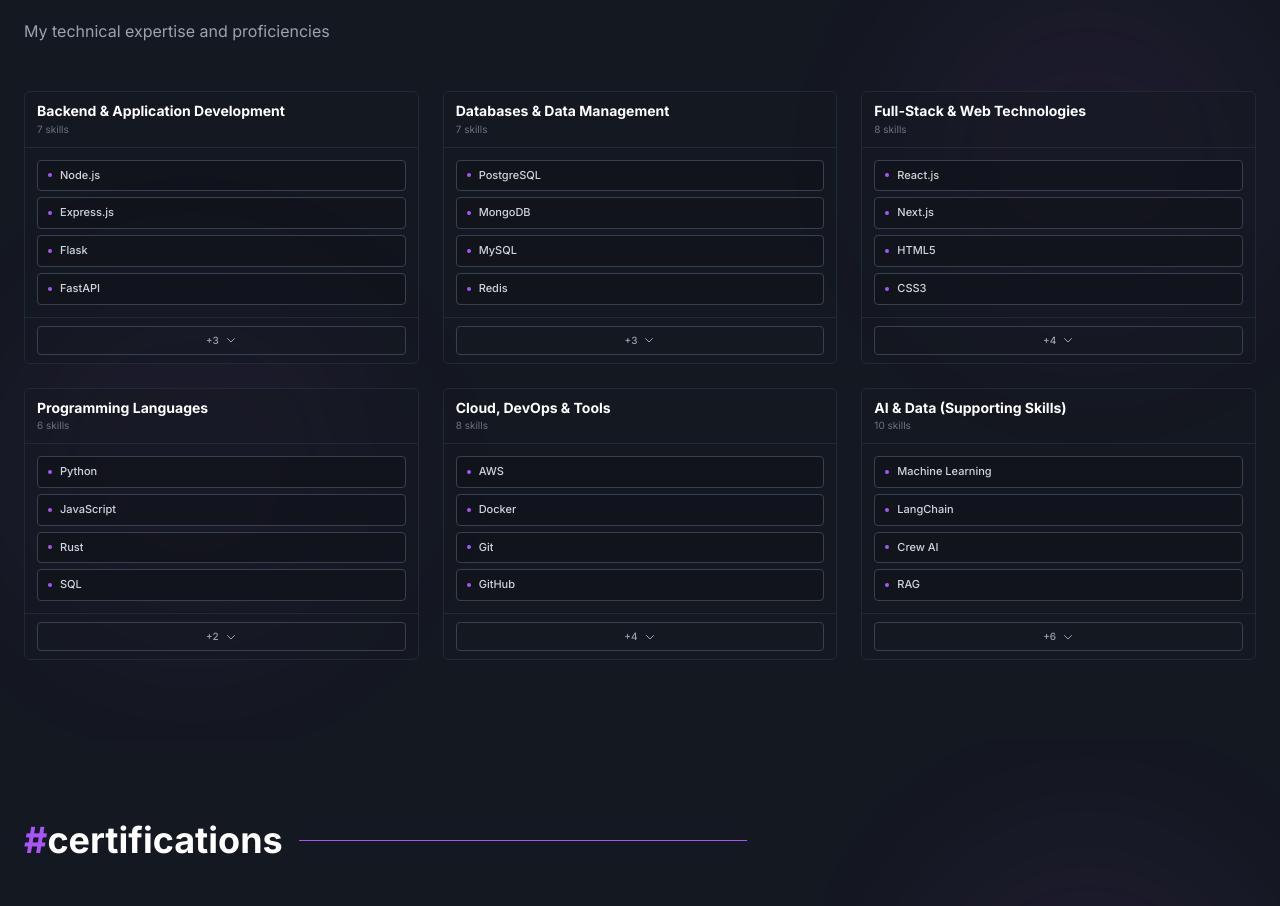
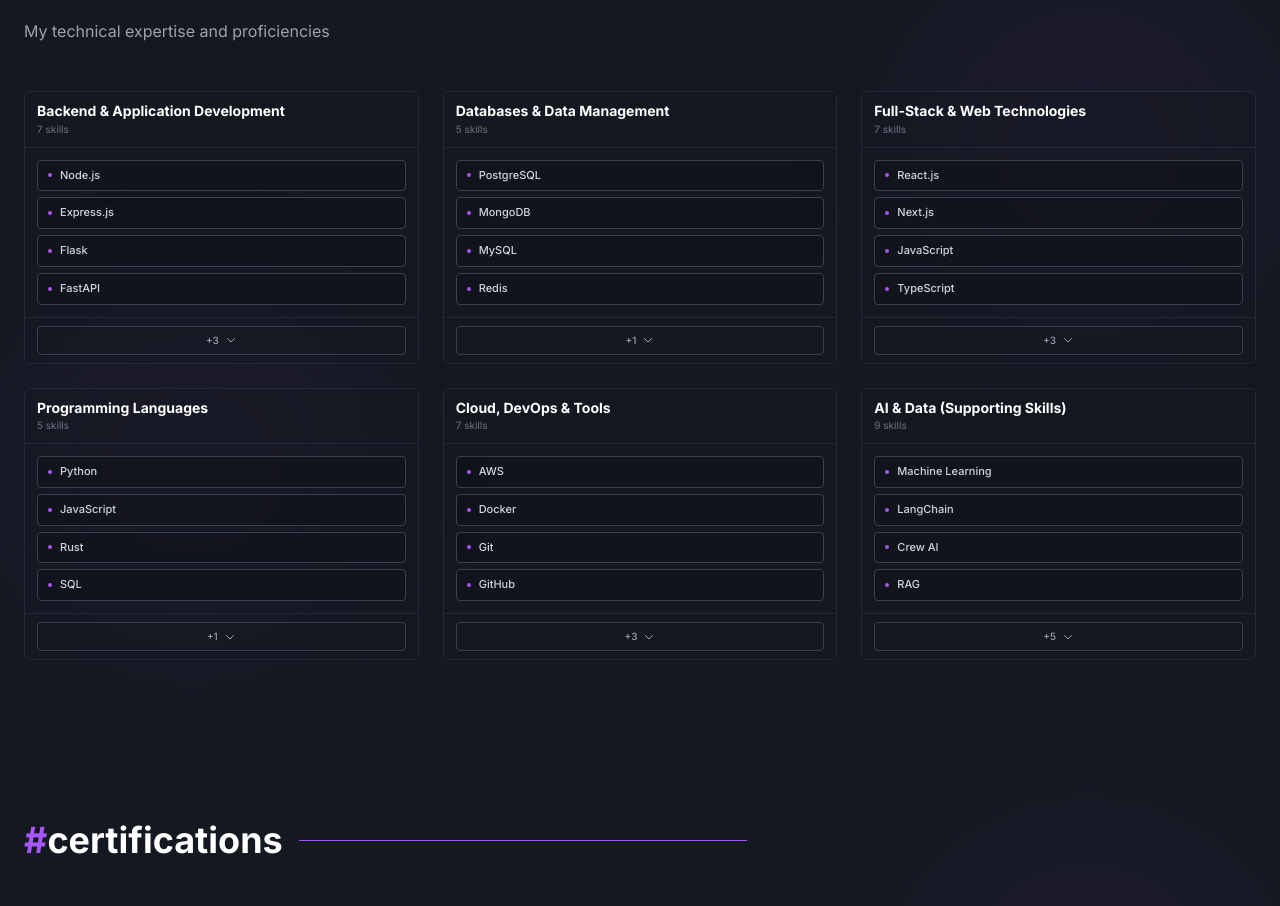
Before and after one commit to falakrana/myPortfolio, a React (Vite) app: page / in a window 1280 px wide. Shown: the part 4740-5646 px from the top of the page. Built offline with nearby package versions, Linux system fonts and the light colour scheme.

Commit message:
myPortfolio:v2

```diff
--- a/src/components/Skills.jsx
+++ b/src/components/Skills.jsx
@@ -11,23 +11,23 @@
     },
     {
       category: "Databases & Data Management",
-      skills: ["PostgreSQL", "MongoDB", "MySQL", "Redis", "FAISS", "Database Design", "Query Optimization"]
+      skills: ["PostgreSQL", "MongoDB", "MySQL", "Redis", "FAISS"]
     },
     {
       category: "Full-Stack & Web Technologies",
-      skills: ["React.js", "Next.js", "HTML5", "CSS3", "JavaScript", "TypeScript", "Tailwind CSS", "Responsive Design"]
+      skills: ["React.js", "Next.js", "JavaScript", "TypeScript", "MERN stack", "Tailwind CSS", "Responsive Design"]
     },
     {
       category: "Programming Languages",
-      skills: ["Python", "JavaScript", "Rust", "SQL", "C++", "Java"]
+      skills: ["Python", "JavaScript", "Rust", "SQL", "Java"]
     },
     {
       category: "Cloud, DevOps & Tools",
-      skills: ["AWS", "Docker", "Git", "GitHub", "CI/CD", "Linux", "Nginx", "Vercel"]
+      skills: ["AWS", "Docker", "Git", "GitHub", "Jenkins", "Linux", "Nginx"]
     },
     {
       category: "AI & Data (Supporting Skills)",
-      skills: ["Machine Learning", "LangChain", "Crew AI", "RAG", "LLMs", "Gemini API", "Groq API", "Data Analysis", "Scikit-learn", "TensorFlow"]
+      skills: ["Machine Learning", "LangChain", "Crew AI", "RAG", "LLMs", "Data Analysis", "Scikit-learn", "TensorFlow", "PyTorch"]
     }
   ];
 
```
